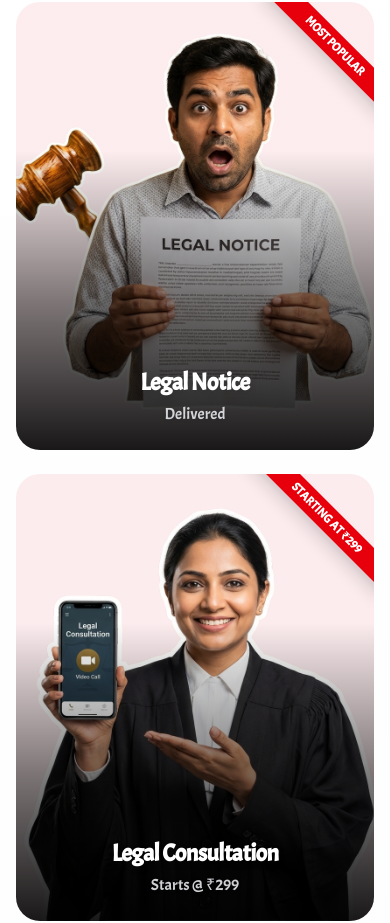
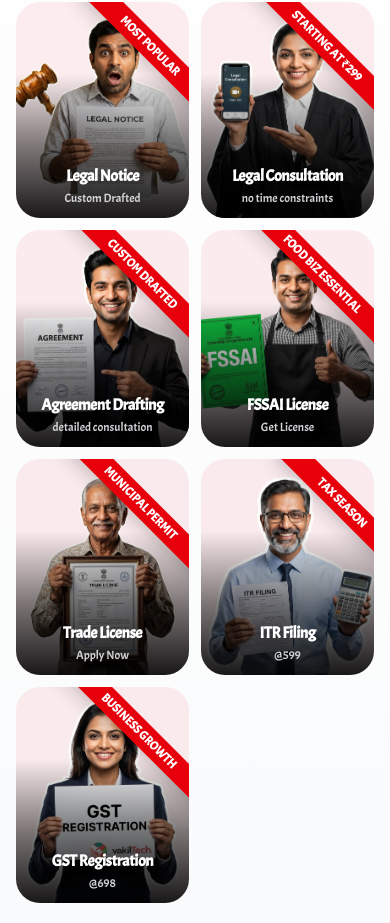
Before and after one commit to Acharya-soumik/nimbus-9000, a Next.js app: page / in a window 390 px wide. Shown: the part 1277-2200 px from the top of the page. Built offline with nearby package versions, Linux system fonts and the light colour scheme; no server answers.

Commit message:
chore: ui chnages

```diff
--- a/components/agreement-drafting/HeroSection.tsx
+++ b/components/agreement-drafting/HeroSection.tsx
@@ -221,6 +221,7 @@ export function AgreementHeroSection({ className }: AgreementHeroSectionProps) {
             />
             <PricingCard
               currentPrice={3999}
+              unit="/agreement"
               features={[
                 "Drafted by Licensed Advocate",
                 "24-Hour Delivery Guaranteed",
--- a/components/fssai-registration/HeroSection.tsx
+++ b/components/fssai-registration/HeroSection.tsx
@@ -130,6 +130,7 @@ export function FSSAIHeroSection({ className }: FSSAIHeroSectionProps) {
                 "Start Selling Online (Zomato/Swiggy)",
                 "Avoid Heavy Penalties",
               ]}
+              unit="/registration"
             />
           </div>
         </div>
--- a/components/gst-registration/HeroSection.tsx
+++ b/components/gst-registration/HeroSection.tsx
@@ -150,6 +150,7 @@ export function GSTHeroSection({ className }: GSTHeroSectionProps) {
                 "Start Selling on Amazon/Flipkart",
                 "Complete Online Process",
               ]}
+              unit="/registration"
             />
           </div>
         </div>
--- a/components/home/ServicesSection.tsx
+++ b/components/home/ServicesSection.tsx
@@ -42,11 +42,11 @@ function ServiceCard({ service }: { service: Service }) {
       <div className="absolute inset-x-0 bottom-0 h-2/3 bg-gradient-to-t from-black/90 via-black/50 to-transparent pointer-events-none" />
 
       {/* Content Overlay */}
-      <div className="absolute left-0 bottom-0 w-full p-6 text-center z-10">
-        <h3 className="mb-1 text-2xl font-bold text-white drop-shadow-md tracking-tight">
+      <div className="absolute left-0 bottom-0 w-full p-3 text-center z-10 sm:p-6">
+        <h3 className="mb-0.5 text-base font-bold text-white drop-shadow-md tracking-tight sm:mb-1 sm:text-2xl">
           {service.title}
         </h3>
-        <p className="text-base font-medium text-gray-200 drop-shadow-sm opacity-90">
+        <p className="text-xs font-medium text-gray-200 drop-shadow-sm opacity-90 sm:text-base">
           {service.price}
         </p>
       </div>
@@ -91,7 +91,7 @@ export function ServicesSection({ className }: ServicesSectionProps) {
         </div>
 
         {/* Services Grid */}
-        <div className="mx-auto grid max-w-7xl gap-6 sm:gap-8 sm:grid-cols-2 lg:grid-cols-3 xl:grid-cols-4">
+        <div className="mx-auto grid max-w-7xl grid-cols-2 gap-3 sm:gap-8 sm:grid-cols-2 lg:grid-cols-3 xl:grid-cols-4">
           {services.map((service) => (
             <ServiceCard key={service.id} service={service} />
           ))}
--- a/components/home/home-data.ts
+++ b/components/home/home-data.ts
@@ -69,7 +69,7 @@ export const services: Service[] = [
     id: "legal-notice",
     title: "Legal Notice",
     description: "Sent via Speed Post",
-    price: "Delivered",
+    price: "Custom Drafted",
     originalPrice: "₹3,999",
     features: [
       "Drafted by Licensed Advocate",
@@ -88,7 +88,7 @@ export const services: Service[] = [
     id: "legal-consultation",
     title: "Legal Consultation",
     description: "Talk to Expert Lawyers",
-    price: "Starts @ ₹299",
+    price: "no time constraints",
     originalPrice: "₹999",
     features: [
       "15-45 min detailed call",
@@ -107,7 +107,7 @@ export const services: Service[] = [
     id: "agreement-drafting",
     title: "Agreement Drafting",
     description: "Custom Legal Contracts",
-    price: "Starts @ ₹999",
+    price: "detailed consultation",
     features: [
       "Drafted by Licensed Advocate",
       "Unlimited Revisions",
@@ -160,7 +160,7 @@ export const services: Service[] = [
     id: "itr-filing",
     title: "ITR Filing",
     description: "File Tax Returns",
-    price: "Pay 10% as Fee",
+    price: "@599",
     originalPrice: "₹1,999",
     features: [
       "CA Review & Filing",
@@ -178,7 +178,7 @@ export const services: Service[] = [
     id: "gst-registration",
     title: "GST Registration",
     description: "Get GST Number",
-    price: "Free Consultation",
+    price: "@698",
     originalPrice: "₹1,499",
     features: [
       "GST Certificate (REG-06)",
--- a/components/itr-filing/HeroSection.tsx
+++ b/components/itr-filing/HeroSection.tsx
@@ -143,6 +143,7 @@ export function ITRHeroSection({ className }: ITRHeroSectionProps) {
             />
             <PricingCard
               currentPrice={599}
+              unit="/registration"
               features={[
                 "Review by Chartered Accountant",
                 "Maximum Refund Calculation",
--- a/components/trade-license/HeroSection.tsx
+++ b/components/trade-license/HeroSection.tsx
@@ -185,6 +185,7 @@ export function TradeLicenseHeroSection({
                 "Avoid Municipal Sealing",
                 "Compliance handling included",
               ]}
+              unit="/registration"
             />
           </div>
         </div>
```
